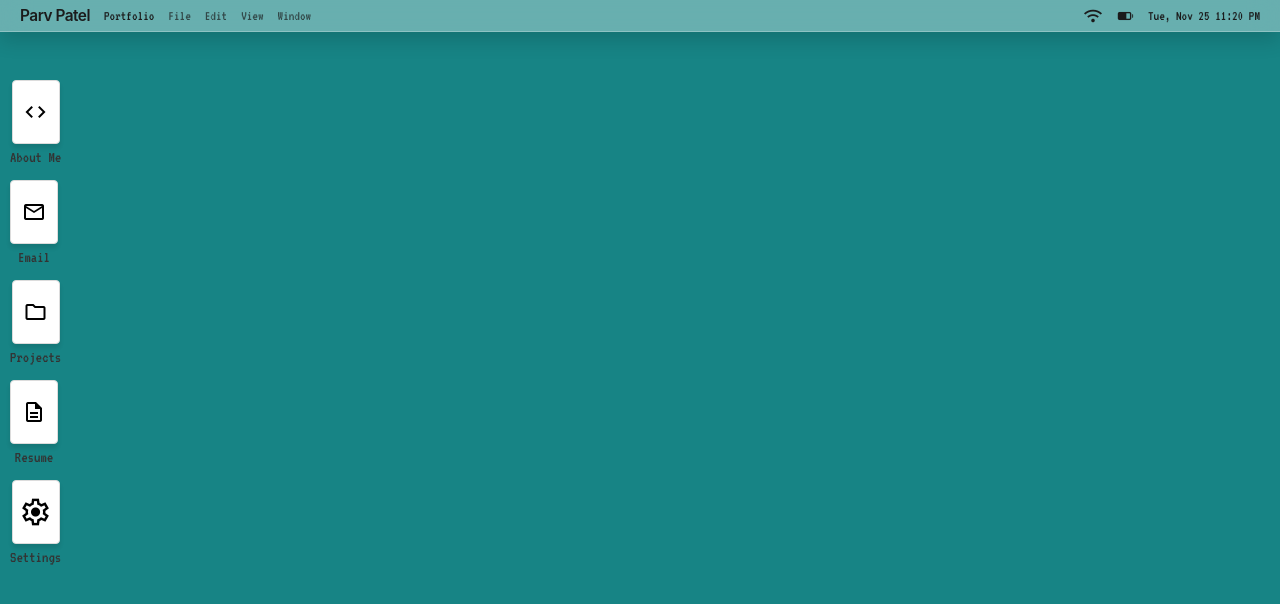
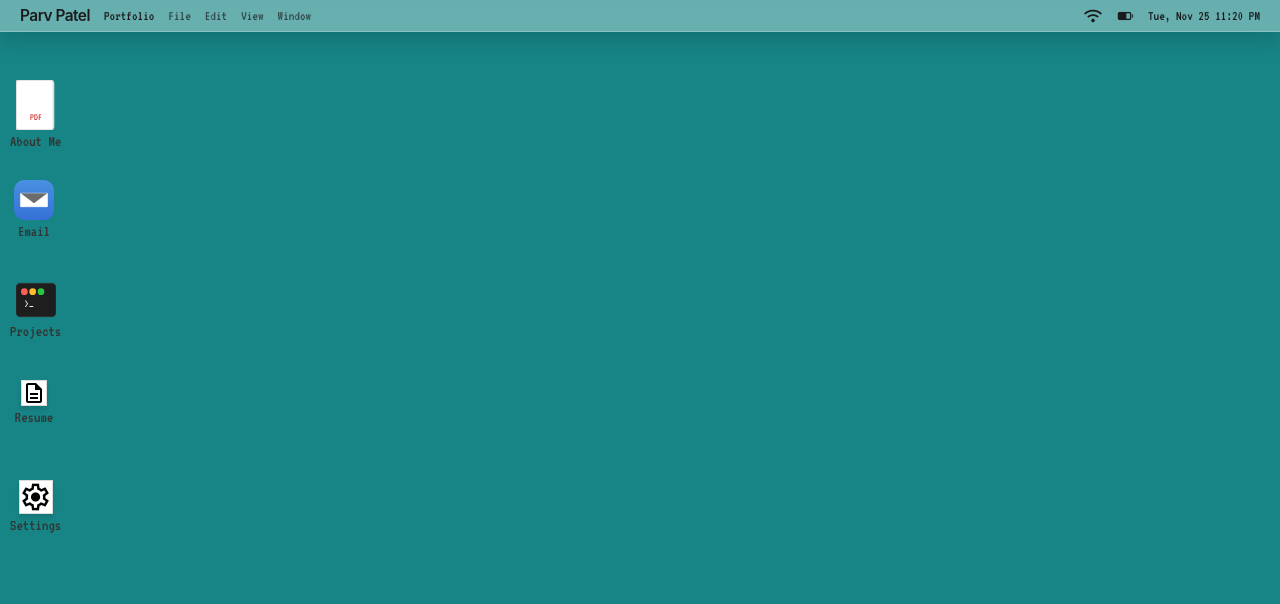
Before and after one commit to ParvPatel01/Desktop-Portfolio, a React (Vite) app in the folder app/: page / in a window 1280 px wide. Shown: the top 604 px of the page. Built offline with nearby package versions, Linux system fonts and the light colour scheme.

Commit message:
Added Different components [PdfIcon, MaterialIcon, TerminalIcon, EmailIcon] for icons

```diff
--- /dev/null
+++ b/app/src/components/EmailIcon.tsx
@@ -0,0 +1,38 @@
+const EmailIcon = () => (
+    <svg
+        width="40"
+        height="40"
+        viewBox="0 0 48 48"
+        role="img"
+        aria-label="Mail app icon"
+    >
+        {/* Background gradient */}
+        <defs>
+            <linearGradient id="mailGradient" x1="0" y1="0" x2="0" y2="1">
+                <stop offset="0%" stopColor="#4a90e2" />
+                <stop offset="100%" stopColor="#3570d6" />
+            </linearGradient>
+        </defs>
+
+        {/* Rounded background */}
+        <rect width="48" height="48" rx="12" fill="url(#mailGradient)" />
+
+        {/* Envelope body */}
+        <path
+            d="M8 16h32v16H8z"
+            fill="#ffffff"
+            stroke="#ffffff"
+            strokeWidth="1"
+            rx="2"
+        />
+
+        {/* Envelope flap */}
+        <path
+            d="M8 16l16 12 16-12"
+            fill="#5d5d5dff"
+            opacity="0.9"
+        />
+    </svg>
+);
+
+export default EmailIcon;
--- a/app/src/components/Icons.tsx
+++ b/app/src/components/Icons.tsx
@@ -1,5 +1,9 @@
 import type { FunctionComponent } from "react";
-import React, { useState, useRef, useEffect } from "react";
+import React, { useState, useRef } from "react";
+import PdfIcon from "./PdfIcon";
+import MaterialIcon from "./MaterialIcon";
+import TerminalIcon from "./TerminalIcon";
+import EmailIcon from "./EmailIcon";
 
 interface IconsProps {
     icon: string;
@@ -22,17 +26,16 @@ const Icons: FunctionComponent<IconsProps> = ({
     const [position, setPosition] = useState({ x: startX, y: startY });
     const dragging = useRef(false);
     const offset = useRef({ x: 0, y: 0 });
+
     const ICON_WIDTH = 60;
     const ICON_HEIGHT = 80;
 
     const handlePointerDown = (e: React.PointerEvent<HTMLDivElement>) => {
         dragging.current = true;
-
         offset.current = {
             x: e.clientX - position.x,
             y: e.clientY - position.y,
         };
-
         e.currentTarget.setPointerCapture(e.pointerId);
     };
 
@@ -41,19 +44,27 @@ const Icons: FunctionComponent<IconsProps> = ({
 
         const screenWidth = window.innerWidth;
         const screenHeight = window.innerHeight;
+        const NAVBAR_HEIGHT = 40;
 
         let newX = e.clientX - offset.current.x;
         let newY = e.clientY - offset.current.y;
-        const NAVBAR_HEIGHT = 40; // px
 
         newX = Math.max(0, Math.min(screenWidth - ICON_WIDTH, newX));
         newY = Math.max(NAVBAR_HEIGHT, Math.min(screenHeight - ICON_HEIGHT, newY));
+
         setPosition({ x: newX, y: newY });
     };
 
     const handlePointerUp = (e: React.PointerEvent<HTMLDivElement>) => {
         dragging.current = false;
         e.currentTarget.releasePointerCapture(e.pointerId);
+    };
+
+    const renderCustomIcon = () => {
+        if (label === "About Me") return <PdfIcon />;
+        if (label === "Projects") return <TerminalIcon />;
+        if (label === "Email") return <EmailIcon />;
+        return <MaterialIcon icon={icon} size={size} />;
     };
 
     return (
@@ -75,16 +86,12 @@ const Icons: FunctionComponent<IconsProps> = ({
             {/* Icon Tile */}
             <div
                 style={{
-                    height: "4em",
-                    width: "3em",
-                    backgroundColor: "#fff",
+                    width: '3em',
                     borderRadius: "4px",
-                    border: "1px solid #dcdcdc",
                     display: "flex",
                     alignItems: "center",
                     justifyContent: "center",
-                    marginBottom: "0.3em",
-                    boxShadow: "rgba(0,0,0,0.1) 0px 4px 4px",
+                    marginBottom: "0.2em",
                     cursor: dragging.current ? "grabbing" : "grab",
                     transition: dragging.current ? "none" : "transform 0.2s ease",
                     transformOrigin: "center bottom"
@@ -97,14 +104,12 @@ const Icons: FunctionComponent<IconsProps> = ({
                 }}
                 onClick={onClick}
             >
-                <span className="material-symbols-outlined" style={{ fontSize: size }}>
-                    {icon}
-                </span>
+                {renderCustomIcon()}
             </div>
 
-            {/* Optional Label */}
+            {/* Label */}
             {label && (
-                <p style={{ fontSize: "1em", margin: 0, color: "#333" }}>
+                <p style={{ fontSize: "1em", margin: 0, color: "#333", textAlign: "center" }}>
                     {label}
                 </p>
             )}
--- /dev/null
+++ b/app/src/components/MaterialIcon.tsx
@@ -0,0 +1,12 @@
+const MaterialIcon = ({ icon, size }: { icon: string; size: number }) => (
+    <span className="material-symbols-outlined" style={{
+        fontSize: size,
+        backgroundColor: "#fff",
+        border: "1px solid #dcdcdc",
+        boxShadow: "rgba(0,0,0,0.1) 0px 4px 4px",
+    }}>
+        {icon}
+    </span>
+);
+
+export default MaterialIcon;
--- /dev/null
+++ b/app/src/components/PdfIcon.tsx
@@ -0,0 +1,18 @@
+const PdfIcon = () => (
+    <svg width="40" height="50" viewBox="0 0 48 60">
+        <rect width="45" height="60" rx="4" fill="#ffffff" stroke="#dcdcdc" strokeWidth="2" />
+        <text
+            x="50%"
+            y="80%"
+            textAnchor="middle"
+            fontSize="12"
+            fontWeight="bold"
+            fill="#d32f2f"
+            fontFamily="Arial"
+        >
+            PDF
+        </text>
+    </svg>
+);
+
+export default PdfIcon;
--- /dev/null
+++ b/app/src/components/TerminalIcon.tsx
@@ -0,0 +1,14 @@
+
+const TerminalIcon = () => (
+    <svg width="40" height="40" viewBox="0 0 48 40">
+        <rect width="48" height="40" rx="5" fill="#1e1e1e" stroke="#333" />
+        <circle cx="10" cy="10" r="4" fill="#ff5f57" />
+        <circle cx="20" cy="10" r="4" fill="#ffbd2e" />
+        <circle cx="30" cy="10" r="4" fill="#28c840" />
+        <text x="10" y="28" fontSize="14" fontFamily="monospace" fill="#ffffff">
+            &gt;_
+        </text>
+    </svg>
+);
+
+export default TerminalIcon;
```
